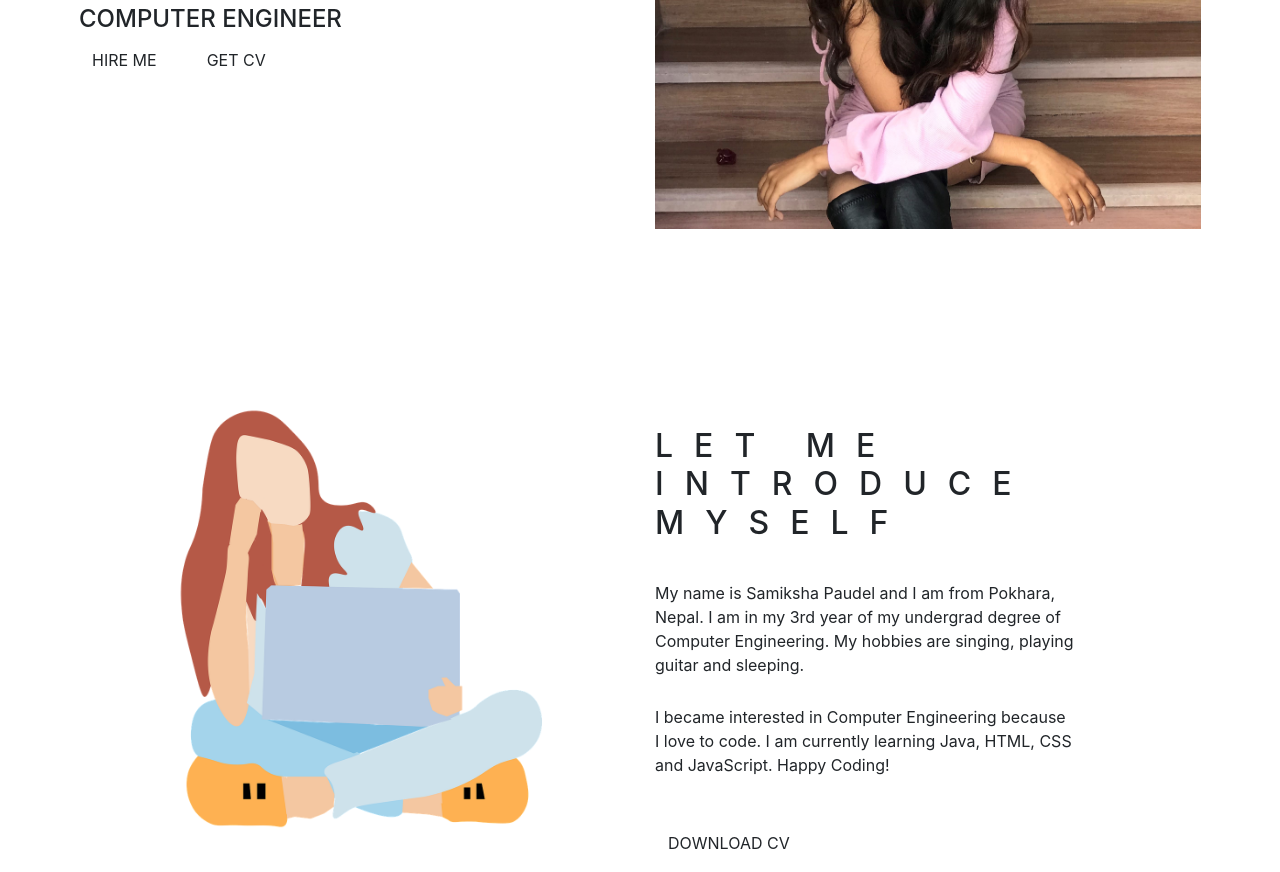
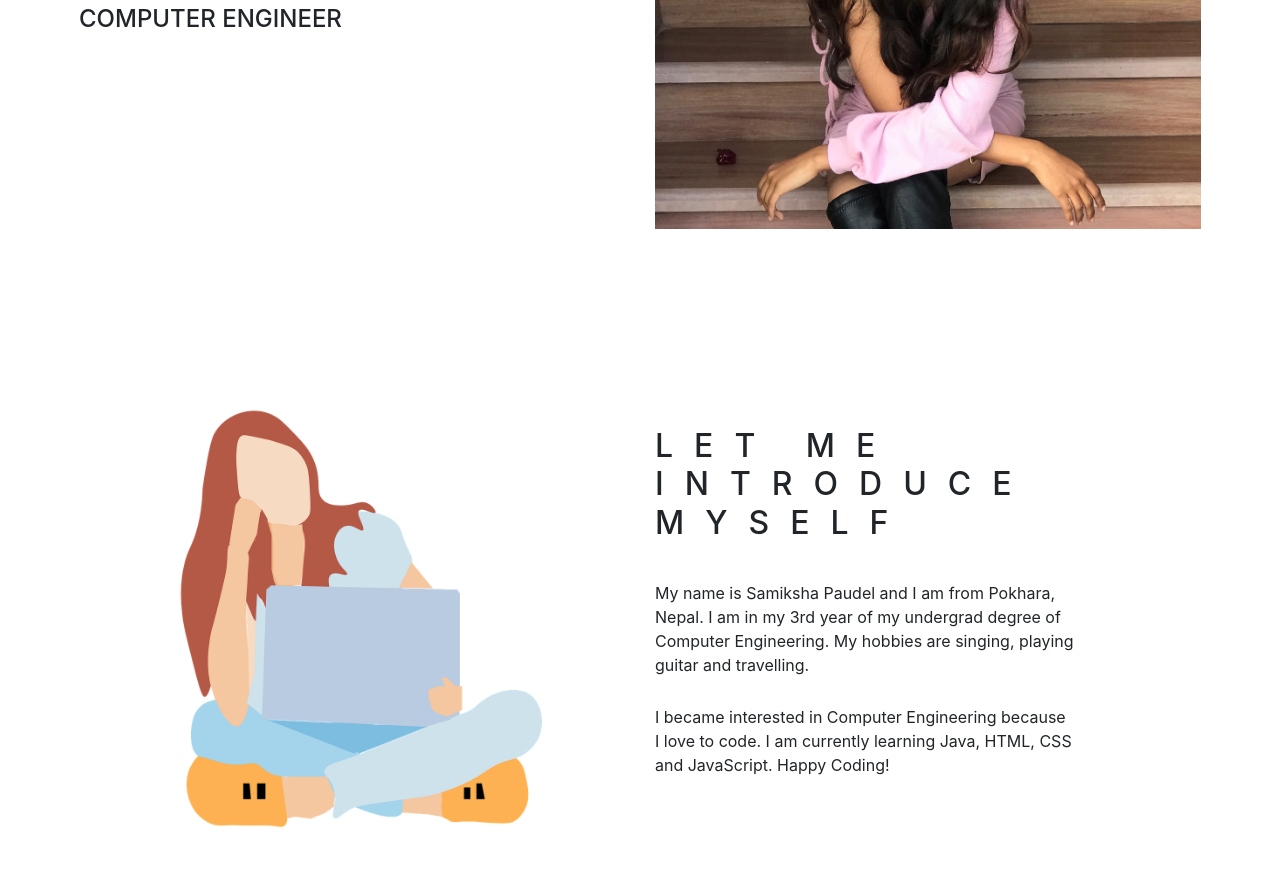
Before and after one commit to Samikshap85/Portfolio-Project, a plain HTML site: page index.html in a window 1280 px wide. Shown: the part 820-1692 px from the top of the page. Drawn offline with nearby package versions, Linux system fonts and the light colour scheme.

Commit message:
removed unneccessay things

```diff
--- a/index.html
+++ b/index.html
@@ -40,8 +40,8 @@
                         <li class="nav-item active">
                             <a class="nav-link" href="#">Home <span class="sr-only">(current)</span></a>
                         </li>
-                        <li class="nav-item">
-                            <a class="nav-link" href="#">about</a>
+                        <!-- <li class="nav-item">
+                            <a class="nav-link" href="#" >about</a>
                         </li>
                         <li class="nav-item">
                             <a class="nav-link" href="#">portfolio</a>
@@ -51,7 +51,7 @@
                         </li>
                         <li class="nav-item">
                             <a class="nav-link" href="#">contact</a>
-                        </li>
+                        </li> -->
 
                     </ul>
                 </div>
@@ -74,11 +74,11 @@
                         <h1 class="title-text text-uppercase" id="intro" ></h1>
                         <h4 class="title-text text-uppercase">Computer Engineer</h4>
                         <div class="site-buttons">
-                            <div class="d-flex flex-row flex-wrap">
+                            <!-- <div class="d-flex flex-row flex-wrap">
                                 <button type="button" class="btn button primary-button mr-4 text-uppercase">hire
                                     me</button>
                                 <button type="button" class="btn button secondary-button text-uppercase">Get cv</button>
-                            </div>
+                            </div> -->
                         </div>
                     </div>
                     <div class="col-lg-6 col-md-12 banner-image">
@@ -108,14 +108,14 @@
                         <div class="paragraph py-4 w-75">
                             <p class="para">
                                 My name is Samiksha Paudel and I am from Pokhara, Nepal. I am in my 3rd year of my undergrad degree of Computer Engineering.
-                                My hobbies are singing, playing guitar and sleeping.
+                                My hobbies are singing, playing guitar and travelling.
                             </p>
                             <p class="para">
                                 I became interested in Computer Engineering because I love to code. I am currently learning Java, HTML, CSS and JavaScript.
                                 Happy Coding!
                             </p>
                         </div>
-                        <button type="button" class="btn button primary-button text-uppercase">Download cv</button>
+                        <!-- <button type="button" class="btn button primary-button text-uppercase">Download cv</button> -->
                     </div>
                 </div>
             </div>
```
